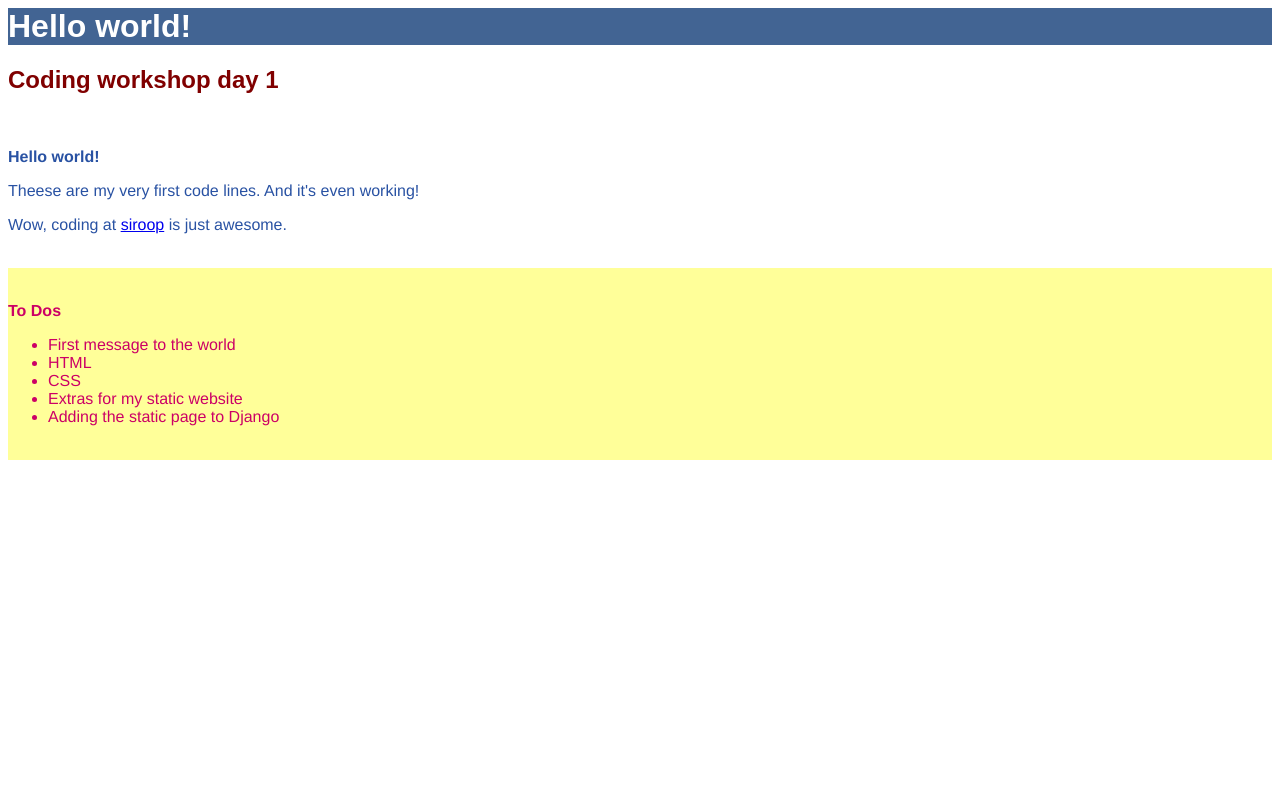
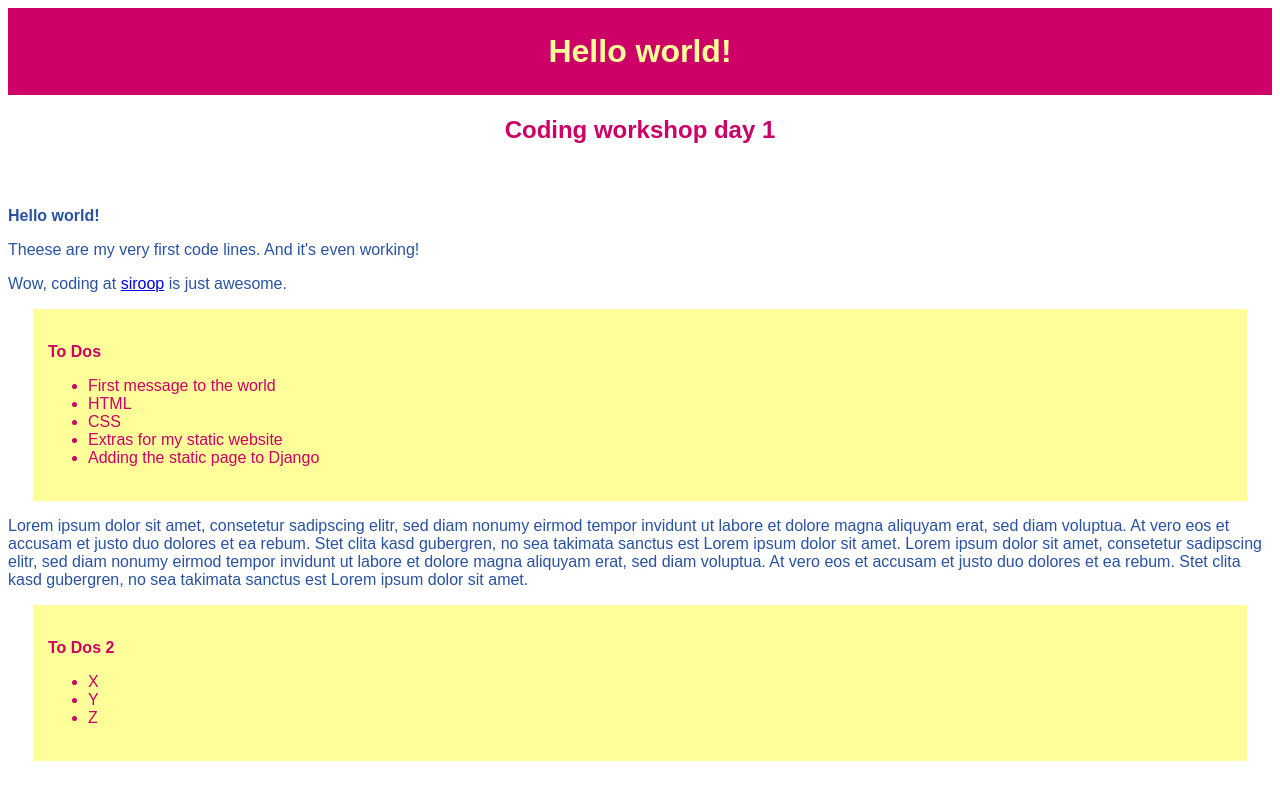
Before and after one commit to clawe/clawe.github.io, a plain HTML site: page index.html in a window 1280 px wide. Drawn offline with Linux system fonts and the light colour scheme.

Commit message:
ids and classes

```diff
--- a/index.html
+++ b/index.html
@@ -4,18 +4,29 @@
   <link rel="stylesheet" href="main.css">
 </head>
 <body>
+<div id="header">
   <h1>Hello world!</h1>
   <h2>Coding workshop day 1</h2>
+</div>
 <br/>
+  <div id="content">
     <p><strong>Hello world!</strong></p>
     <p>Theese are my very first code lines. And it's even working!</p>
     <p>Wow, coding at <a href="https://siroop.ch">siroop</a> is just awesome.</p>
-  <br/>
     <div class="Abschnitt2">
       <br/>
         <p><strong>To Dos</strong></p>
         <ul><li>First message to the world</li><li>HTML</li><li>CSS</li><li>Extras for my static website</li><li>Adding the static page to Django</li></ul>
       <br/>
     </div>
+    <p>Lorem ipsum dolor sit amet, consetetur sadipscing elitr, sed diam nonumy eirmod tempor invidunt ut labore et dolore magna aliquyam erat, sed diam voluptua. At vero eos et accusam et justo duo dolores et ea rebum. Stet clita kasd gubergren, no sea takimata sanctus est Lorem ipsum dolor sit amet. Lorem ipsum dolor sit amet, consetetur sadipscing elitr, sed diam nonumy eirmod tempor invidunt ut labore et dolore magna aliquyam erat, sed diam voluptua. At vero eos et accusam et justo duo dolores et ea rebum. Stet clita kasd gubergren, no sea takimata sanctus est Lorem ipsum dolor sit amet.</p>
+    <div class="Abschnitt2">
+      <br/>
+        <p><strong>To Dos 2</strong></p>
+        <ul><li>X</li><li>Y</li><li>Z</li></ul>
+        <br/>
+      </div>
+    </div>
+
 </body>
 </html>
--- a/main.css
+++ b/main.css
@@ -1,17 +1,34 @@
+body {
+  font-family: Arial, Helvetica; sans-serif;
+}
+
+#header{
+  text-align: center;
+}
+
 h1 {
-  font-family: Arial, Helvetica, sans-serif;
-  background-color: #426493;
-  color: #ffffff;
+  padding-top: 25px;
+  padding-bottom: 25px;
+  background-color: #cc0066;
+  color: #ffff99;
 }
+
 h2 {
-  font-family: Arial, Helvetica, sans-serif;
-  color: #800000;
+  color: #cc0066;
 }
-body {
-  font-family: Helvetica;
+
+
+#content {
   color: #2952a3;
+  margin-top: 25px;
+  margin-left: auto;
+  margin-right: auto;
 }
 .Abschnitt2 {
+  margin-left: 25px;
+  margin-right: 25px;
+  padding-left: 15px;
+  padding-right: 15px;
   background-color:  #ffff99;
   color: #cc0066;
 }
```
Lines whose indentation alone changed are shown as unchanged.
